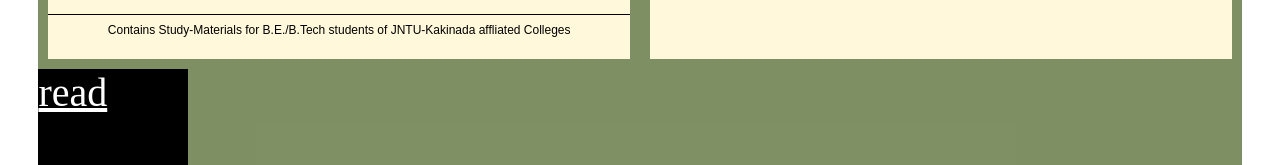
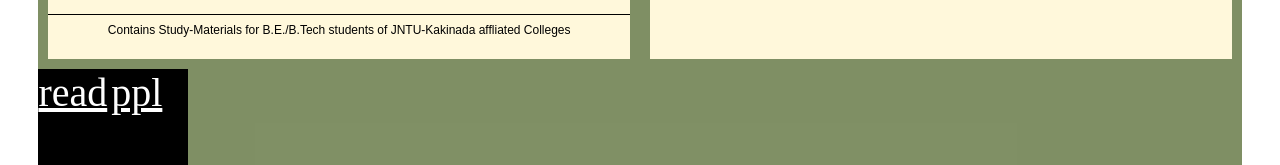
Before and after one commit to JNTUK-Instant/JNTUK-Instant.github.io, a plain HTML site: page index.html in a window 1280 px wide. Shown: the part 132-297 px from the top of the page. Drawn offline with Linux system fonts and the light colour scheme.

Commit message:
Update index.html

```diff
--- a/index.html
+++ b/index.html
@@ -39,6 +39,7 @@
     <main>
       <div class="card">
         <a href="Other/opticalfibers.pdf">read</a>
+        <a href="PPL UNIT-1.pdf">ppl</a>
       </div>
     </main>
 
```
